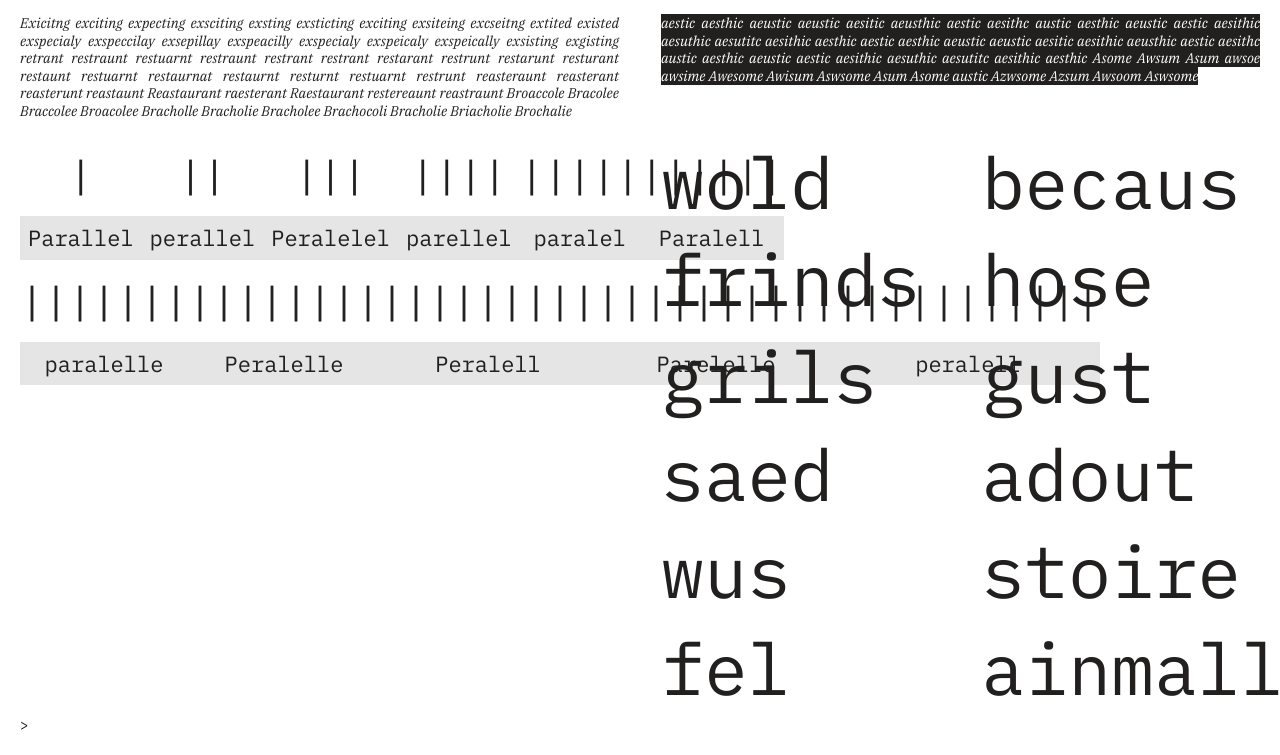
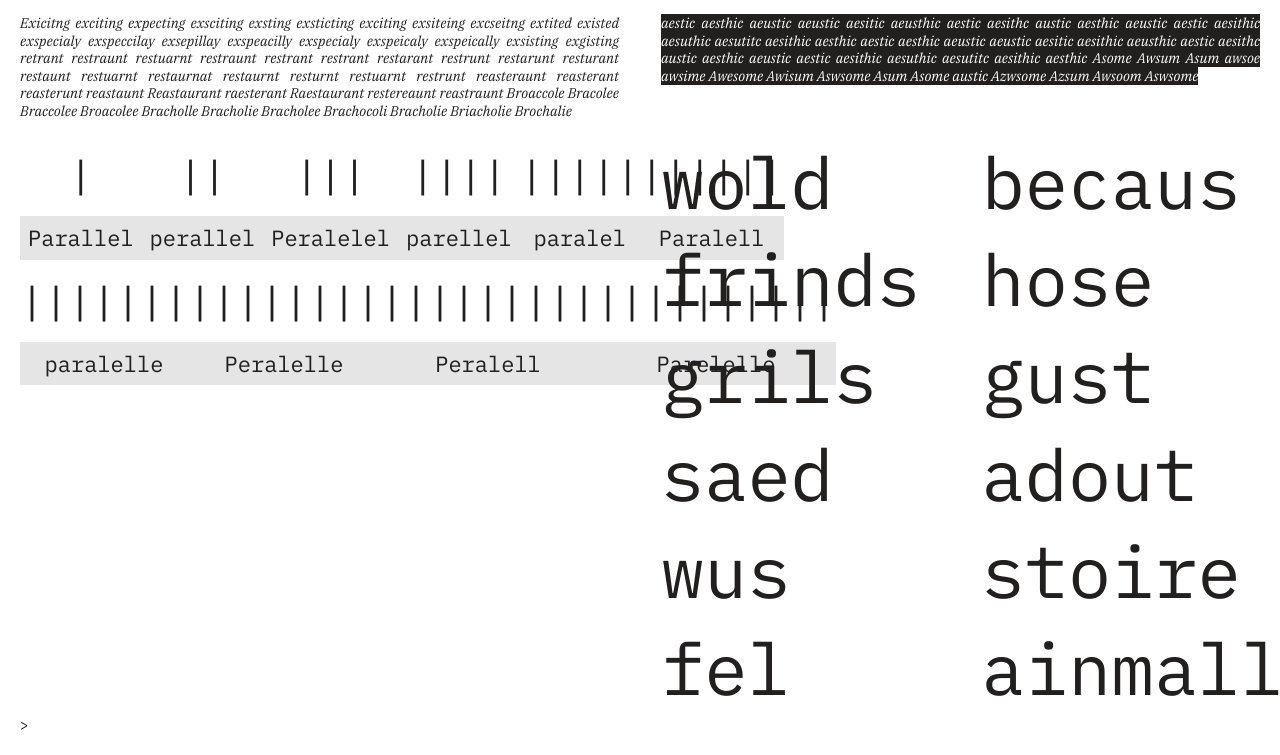
Before and after one commit to mlebright/mlebright.github.io, a plain HTML site: page index.html in a window 1280 px wide. Shown: the part 2379-3134 px from the top of the page. Drawn offline with nearby package versions, Linux system fonts and the light colour scheme.

Commit message:
Update index.html

```diff
--- a/index.html
+++ b/index.html
@@ -1159,7 +1159,7 @@ function translateText2(inputText, trMatrix) {
   <li><a href="#0">||||||||<span>Peralelle</span></a></li>
   <li><a href="#0">||||||||| <span>Peralell</span></a></li>
   <li><a href="#0">|||||||||| <span>Parelelle</span></a></li>
-  <li><a href="#0">||||||||||| <span>peralell</span></a></li>
+<!--   <li><a href="#0">||||||||||| <span>peralell</span></a></li> -->
 <!--   <li><a href="#0">|||||||||||| <span>Parell</span></a></li> -->
 </ul>
 
```
